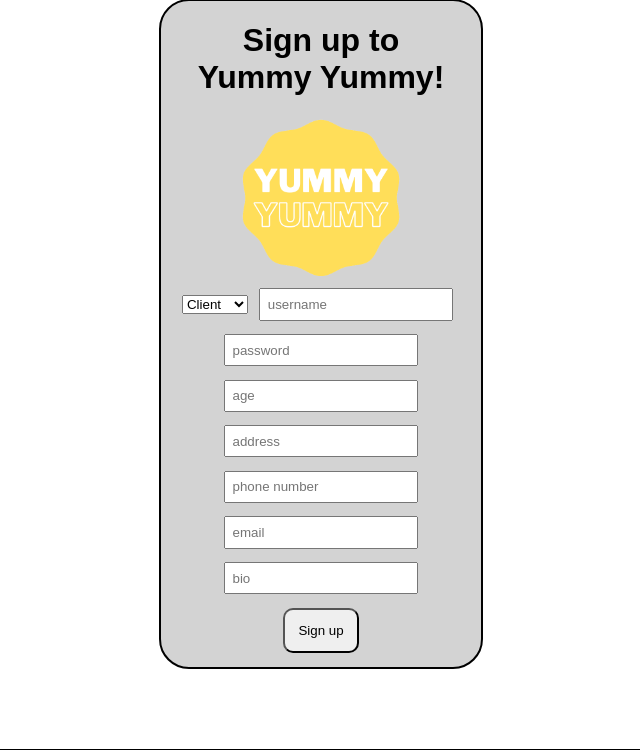
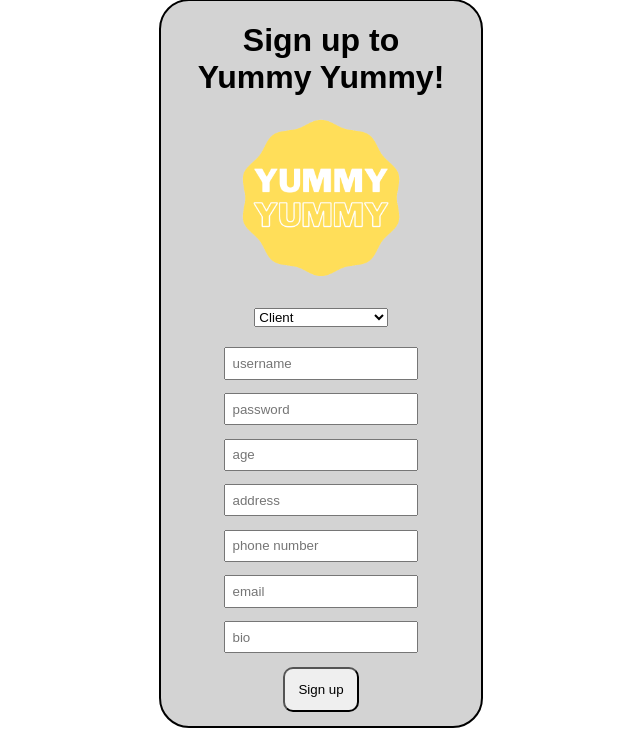
Before and after one commit to Johnny-droid/YummyYummy, a PHP site: page /pages/signup.php in a window 1280 px wide. Shown: the part 223-973 px from the top of the page, without its empty margins (319-959 px from the left). Run offline with PHP 8.4, Linux system fonts and the light colour scheme.

Commit message:
fixing sign uo dropdown

```diff
--- a/css/styleProfile.css
+++ b/css/styleProfile.css
@@ -6,6 +6,12 @@
     transition: all .3s ease;
     position: relative;
     transition: all .3s ease;
+}
+
+#accountType {
+    width: 10em;
+    margin-top: 2em;
+    margin-bottom: 1em;
 }
 
 #file {
```
Also changed, not shown: README.md.
